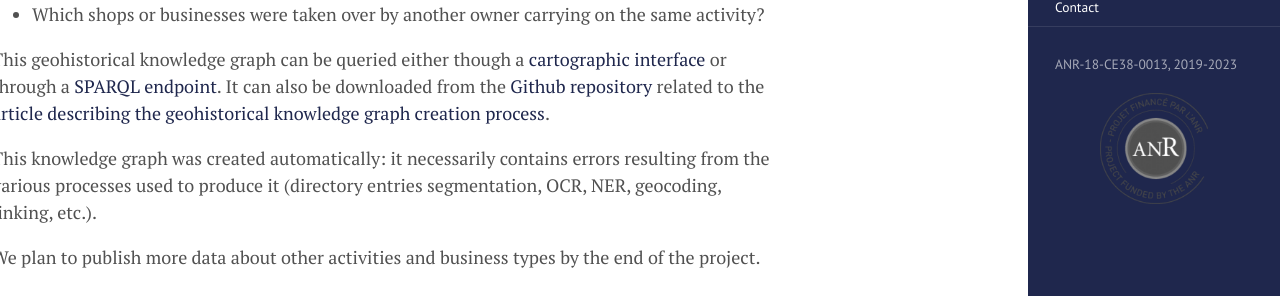
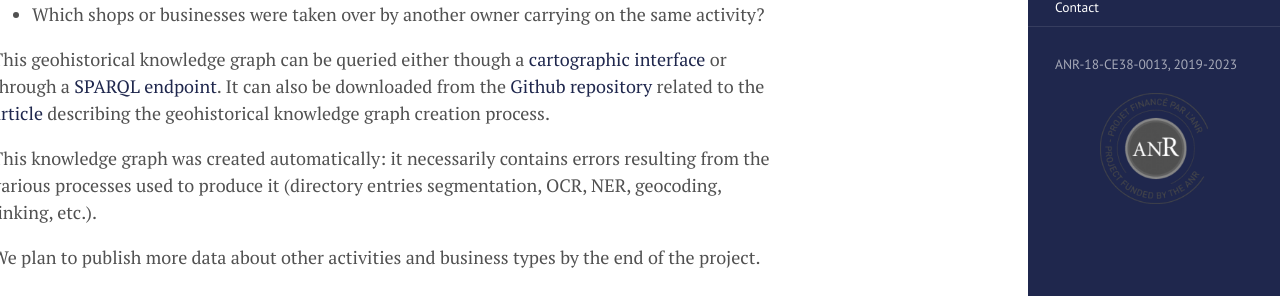
Before and after one commit to soduco/soduco.github.io, a Jekyll site: the page built from datasets.md, in a window 1280 px wide and 900 px high, scrolled down 1140 px. Shown: the part 484-780 px from the top of the window. Built offline with Jekyll 4.4.1, drawn with Linux system fonts in a browser that asks for light colours.

Commit message:
Changed link

```diff
--- a/datasets.md
+++ b/datasets.md
@@ -46,7 +46,7 @@ Among other things, it can be used to answer the following questions:
 - Which shops or businesses were taken over by another owner carrying on the same activity?
 
 This geohistorical knowledge graph can be queried either though a [cartographic interface](https://soduco.github.io/ic_2023_photographes_parisiens/) or through a [SPARQL endpoint](https://dir.geohistoricaldata.org/).
-It can also be downloaded from the [Github repository](https://github.com/soduco/ic_2023_photographes_parisiens) related to the [article describing the geohistorical knowledge graph creation process](https://hal.science/hal-04121643/).
+It can also be downloaded from the [Github repository](https://github.com/soduco/ic_2023_photographes_parisiens) related to the [article](https://hal.science/hal-04121643/) describing the geohistorical knowledge graph creation process.
 
 This knowledge graph was created automatically: it necessarily contains errors resulting from the various processes used to produce it (directory entries segmentation, OCR, NER, geocoding, linking, etc.).
 
```
